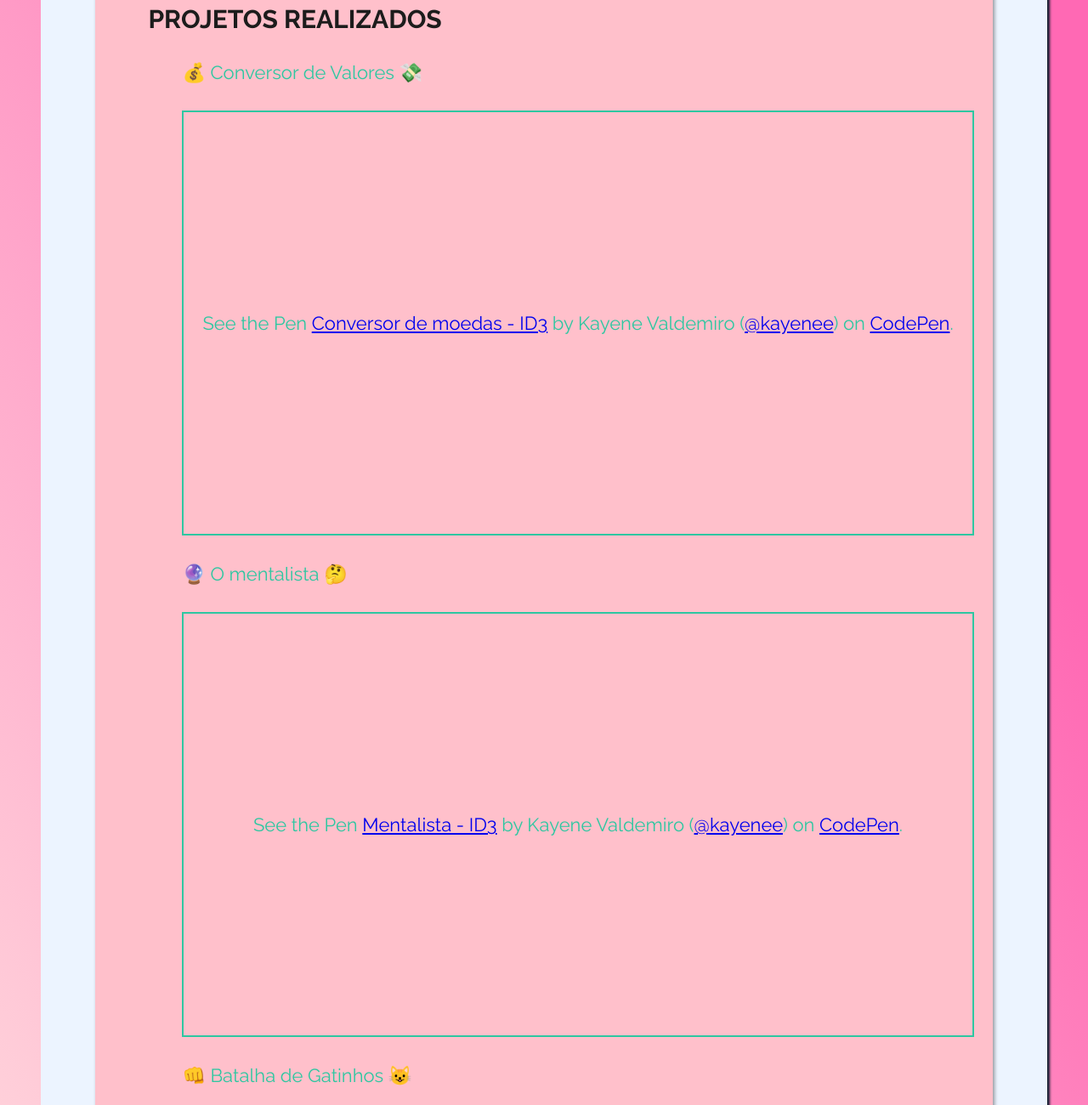
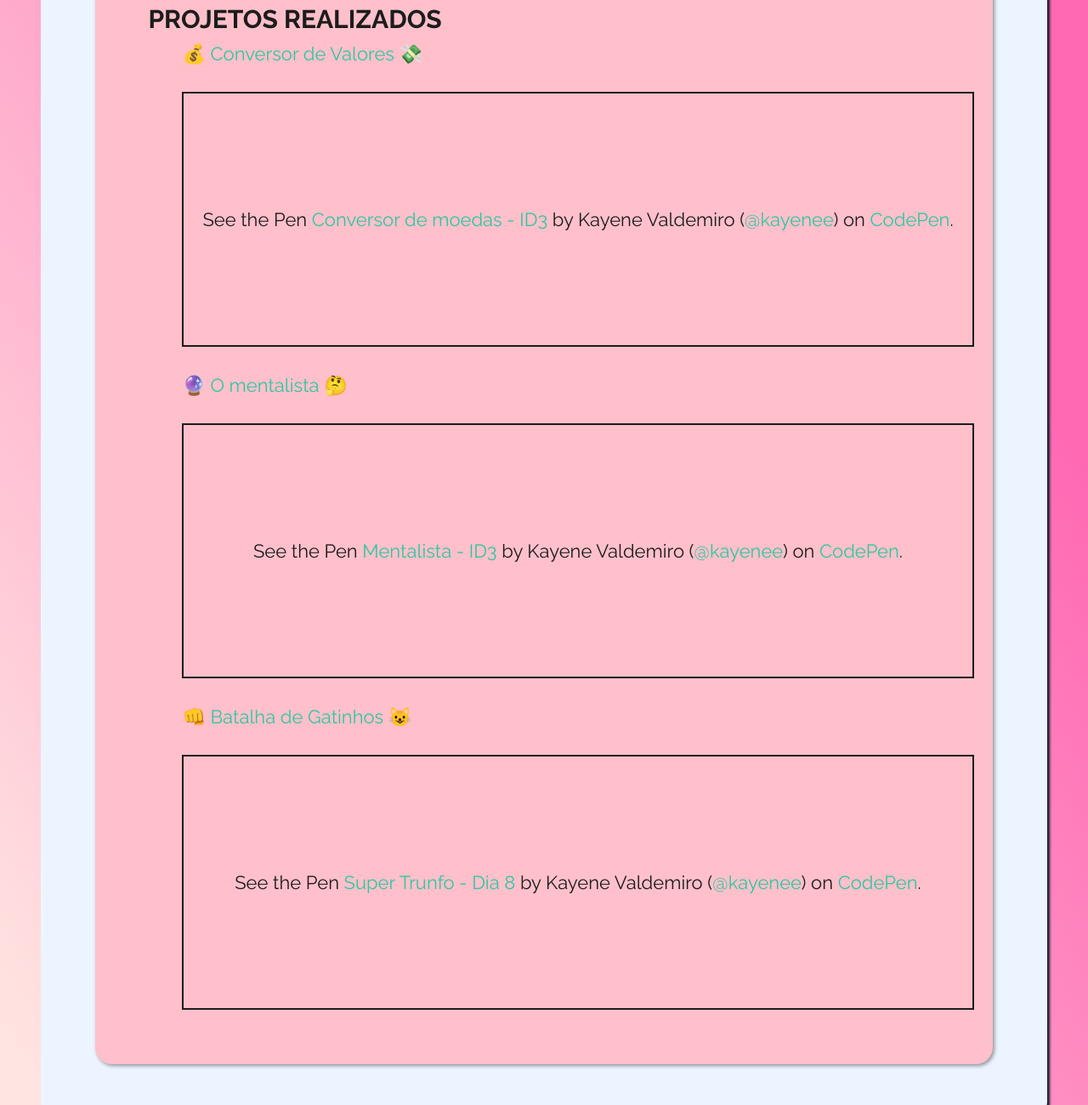
Before and after one commit to kayenee/Certificard, a plain HTML site: page index.html in a window 1280 px wide. Shown: the part 480-1780 px from the top of the page at 85% size. Drawn offline with Linux system fonts and the light colour scheme; a script that the page names is missing.

Commit message:
Alteração para mostrar o codigo na tela e direcionado a aplicação em outra guia

```diff
--- a/index.html
+++ b/index.html
@@ -25,17 +25,19 @@
     <main class="projetos">
       <ul class="proj-titulos">PROJETOS REALIZADOS<ul>
           <li class="links">
-            <p>💰 Conversor de Valores 💸</p>
-            <p class="codepen" data-height="500" data-theme-id="dark" data-slug-hash="rNvOGJw" data-user="kayenee" style="height: 500px; box-sizing: border-box; display: flex; align-items: center; justify-content: center; border: 2px solid; margin: 1em 0; padding: 1em;">
+            <a href="https://codepen.io/kayenee/full/rNvOGJw" target="_blank">💰 Conversor de Valores 💸</a>
+            <p class="codepen" data-height="300" data-default-tab="html" data-slug-hash="rNvOGJw" data-user="kayenee" style="height: 300px; box-sizing: border-box; display: flex; align-items: center; justify-content: center; border: 2px solid; margin: 1em 0; padding: 1em;">
               <span>See the Pen <a href="https://codepen.io/kayenee/pen/rNvOGJw">
                   Conversor de moedas - ID3</a> by Kayene Valdemiro (<a href="https://codepen.io/kayenee">@kayenee</a>)
                 on <a href="https://codepen.io">CodePen</a>.</span>
             </p>
             <script async src="https://cpwebassets.codepen.io/assets/embed/ei.js"></script>
+            </p>
+            <script async src="https://cpwebassets.codepen.io/assets/embed/ei.js"></script>
           </li>
           <li class="links">
-            <p>🔮 O mentalista 🤔</p>
-            <p class="codepen" data-height="500" data-theme-id="dark" data-default-tab="result" data-slug-hash="rNvOpda" data-user="kayenee" style="height: 500px; box-sizing: border-box; display: flex; align-items: center; justify-content: center; border: 2px solid; margin: 1em 0; padding: 1em;">
+            <a href="https://codepen.io/kayenee/full/rNvOpda" target="_blank">🔮 O mentalista 🤔</a>
+            <p class="codepen" data-height="300" data-default-tab="html" data-slug-hash="rNvOpda" data-user="kayenee" style="height: 300px; box-sizing: border-box; display: flex; align-items: center; justify-content: center; border: 2px solid; margin: 1em 0; padding: 1em;">
               <span>See the Pen <a href="https://codepen.io/kayenee/pen/rNvOpda">
                   Mentalista - ID3</a> by Kayene Valdemiro (<a href="https://codepen.io/kayenee">@kayenee</a>)
                 on <a href="https://codepen.io">CodePen</a>.</span>
@@ -43,8 +45,8 @@
             <script async src="https://cpwebassets.codepen.io/assets/embed/ei.js"></script>
           </li>
           <li class="links">
-            <p>👊 Batalha de Gatinhos 😺</p>
-            <p class="codepen" data-height="500" data-theme-id="dark" data-default-tab="result" data-slug-hash="MWGbddL" data-user="kayenee" style="height: 500px; box-sizing: border-box; display: flex; align-items: center; justify-content: center; border: 2px solid; margin: 1em 0; padding: 1em;">
+            <a href="https://codepen.io/kayenee/full/MWGbddL" target="_blank">👊 Batalha de Gatinhos 😺</a>
+            <p class="codepen" data-height="300" data-default-tab="html" data-slug-hash="MWGbddL" data-user="kayenee" style="height: 300px; box-sizing: border-box; display: flex; align-items: center; justify-content: center; border: 2px solid; margin: 1em 0; padding: 1em;">
               <span>See the Pen <a href="https://codepen.io/kayenee/pen/MWGbddL">
                   Super Trunfo - Dia 8</a> by Kayene Valdemiro (<a href="https://codepen.io/kayenee">@kayenee</a>)
                 on <a href="https://codepen.io">CodePen</a>.</span>
--- a/style.css
+++ b/style.css
@@ -76,7 +76,7 @@ body {
   font-size: 22px;
   line-height: 46px;
 }
-.links {
+.links a {
   color: #2ec7a1;
   text-decoration: none;
 }
@@ -99,7 +99,7 @@ body {
   background: #6a5acd;
 }
 
-.dark .links {
+.dark .links a {
   color: #ffee82;
   text-decoration: none;
 }
```
